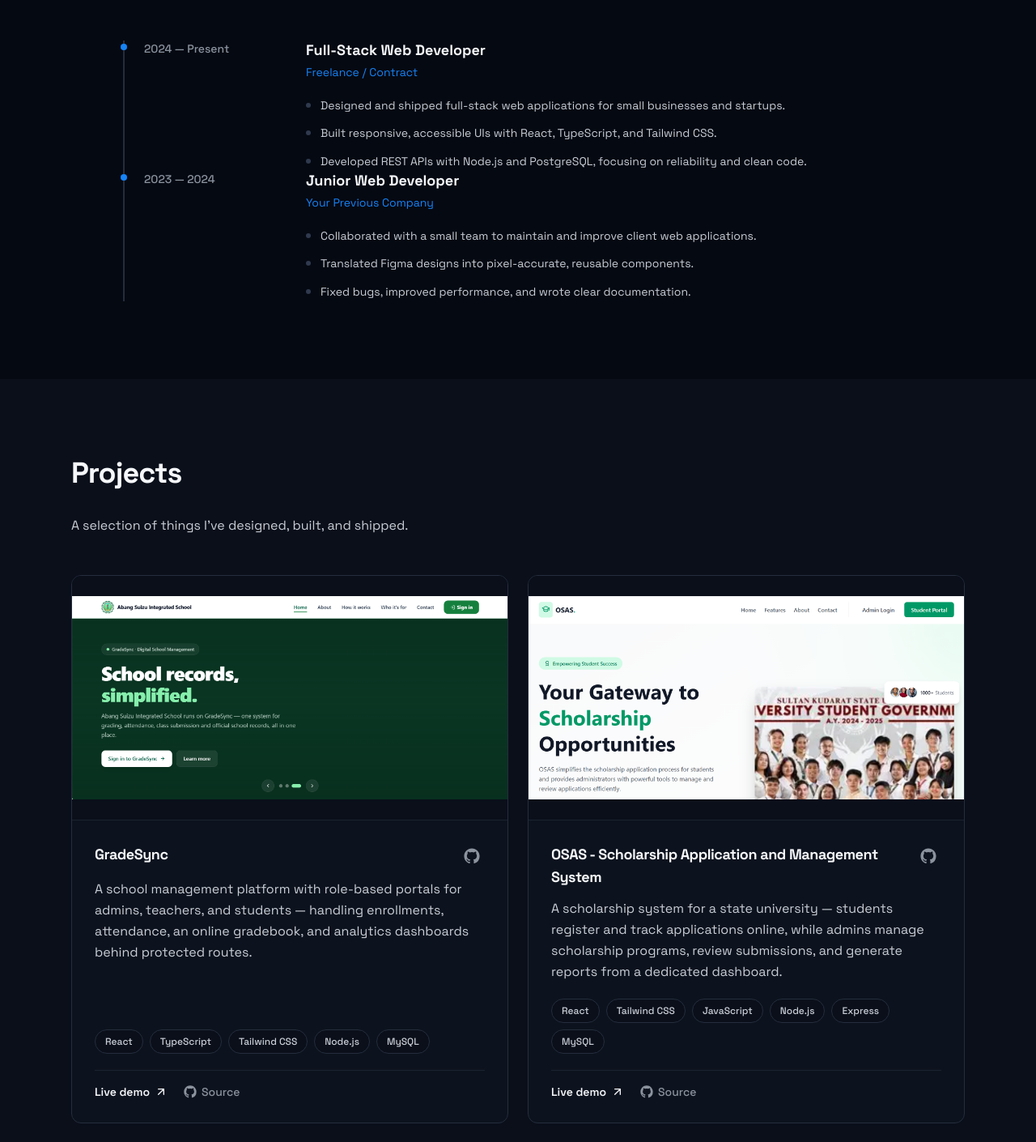
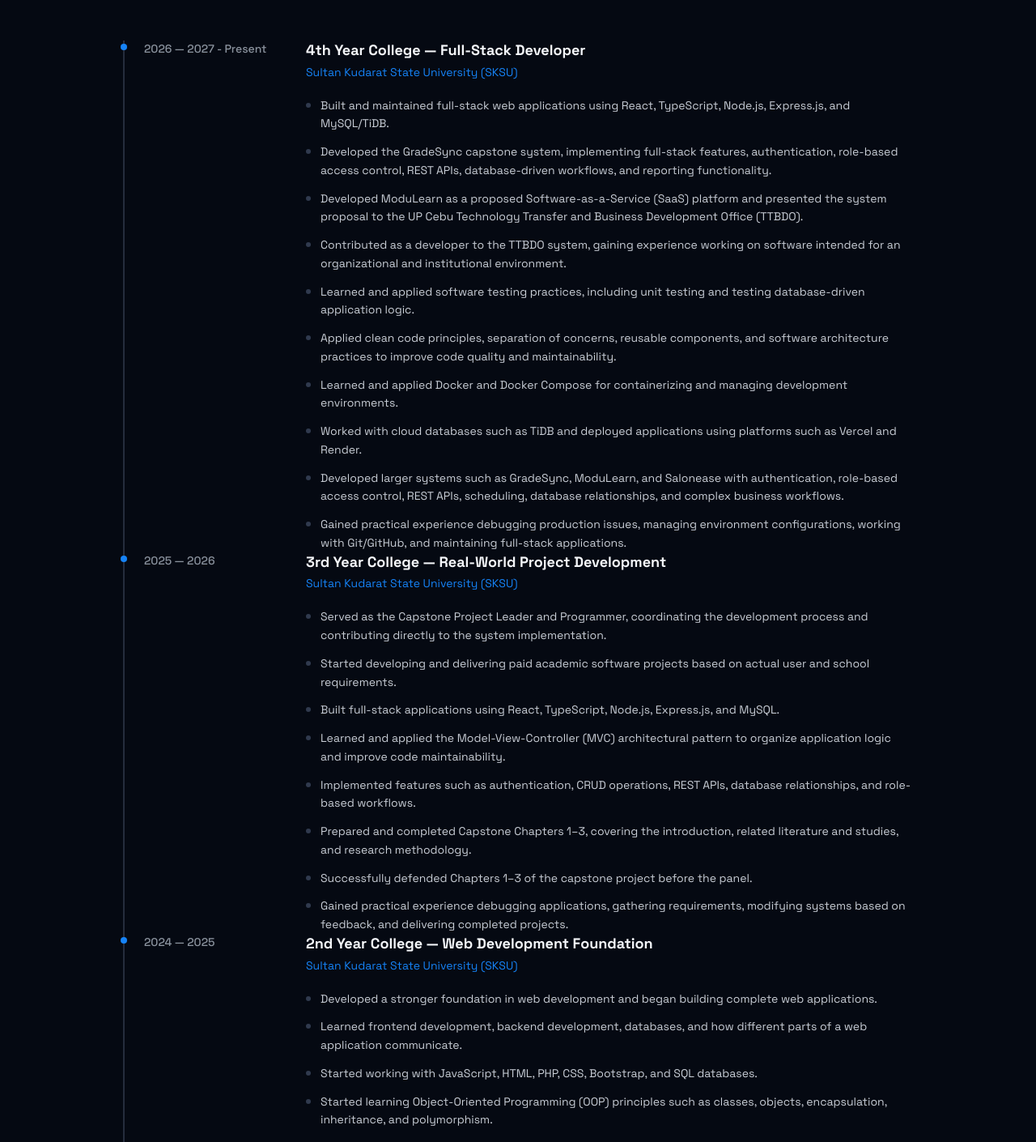
Before and after one commit to erwinLayson/portfolio.v2, a React (Vite) app: page / in a window 1280 px wide. Shown: the part 2387-3797 px from the top of the page at 81% size. Built offline with nearby package versions, Linux system fonts and the light colour scheme.

Commit message:
upadate the ecperience section

```diff
--- a/src/constants/experience.ts
+++ b/src/constants/experience.ts
@@ -3,24 +3,55 @@
 // ============================================================
 
 export const experience = [
-  {
-    role: "Full-Stack Web Developer",
-    company: "Freelance / Contract",
-    period: "2024 — Present",
-    points: [
-      "Designed and shipped full-stack web applications for small businesses and startups.",
-      "Built responsive, accessible UIs with React, TypeScript, and Tailwind CSS.",
-      "Developed REST APIs with Node.js and PostgreSQL, focusing on reliability and clean code.",
-    ],
-  },
-  {
-    role: "Junior Web Developer",
-    company: "Your Previous Company", // TODO: replace with real company
-    period: "2023 — 2024",
-    points: [
-      "Collaborated with a small team to maintain and improve client web applications.",
-      "Translated Figma designs into pixel-accurate, reusable components.",
-      "Fixed bugs, improved performance, and wrote clear documentation.",
-    ],
-  },
+          {
+          role: "4th Year College — Full-Stack Developer",
+          company: "Sultan Kudarat State University (SKSU)",
+          period: "2026 — 2027 - Present",
+          points: [
+            "Built and maintained full-stack web applications using React, TypeScript, Node.js, Express.js, and MySQL/TiDB.",
+            "Developed the GradeSync capstone system, implementing full-stack features, authentication, role-based access control, REST APIs, database-driven workflows, and reporting functionality.",
+            "Developed ModuLearn as a proposed Software-as-a-Service (SaaS) platform and presented the system proposal to the UP Cebu Technology Transfer and Business Development Office (TTBDO).",
+            "Contributed as a developer to the TTBDO system, gaining experience working on software intended for an organizational and institutional environment.",
+            "Learned and applied software testing practices, including unit testing and testing database-driven application logic.",
+            "Applied clean code principles, separation of concerns, reusable components, and software architecture practices to improve code quality and maintainability.",
+            "Learned and applied Docker and Docker Compose for containerizing and managing development environments.",
+            "Worked with cloud databases such as TiDB and deployed applications using platforms such as Vercel and Render.",
+            "Developed larger systems such as GradeSync, ModuLearn, and Salonease with authentication, role-based access control, REST APIs, scheduling, database relationships, and complex business workflows.",
+            "Gained practical experience debugging production issues, managing environment configurations, working with Git/GitHub, and maintaining full-stack applications."
+          ]
+        }, {
+          role: "3rd Year College — Real-World Project Development",
+          company: "Sultan Kudarat State University (SKSU)",
+          period: "2025 — 2026",
+          points: [
+            "Served as the Capstone Project Leader and Programmer, coordinating the development process and contributing directly to the system implementation.",
+            "Started developing and delivering paid academic software projects based on actual user and school requirements.",
+            "Built full-stack applications using React, TypeScript, Node.js, Express.js, and MySQL.",
+            "Learned and applied the Model-View-Controller (MVC) architectural pattern to organize application logic and improve code maintainability.",
+            "Implemented features such as authentication, CRUD operations, REST APIs, database relationships, and role-based workflows.",
+            "Prepared and completed Capstone Chapters 1–3, covering the introduction, related literature and studies, and research methodology.",
+            "Successfully defended Chapters 1–3 of the capstone project before the panel.",
+            "Gained practical experience debugging applications, gathering requirements, modifying systems based on feedback, and delivering completed projects."
+          ]
+        },{
+        role: "2nd Year College — Web Development Foundation",
+        company: "Sultan Kudarat State University (SKSU)",
+        period: "2024 — 2025",
+        points: [
+          "Developed a stronger foundation in web development and began building complete web applications.",
+          "Learned frontend development, backend development, databases, and how different parts of a web application communicate.",
+          "Started working with JavaScript, HTML, PHP, CSS, Bootstrap, and SQL databases.",
+          "Started learning Object-Oriented Programming (OOP) principles such as classes, objects, encapsulation, inheritance, and polymorphism.",
+          "Improved problem-solving and debugging skills through hands-on programming projects."
+        ]
+      },{
+        role: "1st Year College — Programming Foundation",
+        company: "Sultan Kudarat State University (SKSU)",
+        period: "2023 — 2024",
+        points: [
+          "Built foundational programming knowledge through college programming and information technology coursework.",
+          "Learned fundamental programming concepts such as variables, functions, conditions, loops, data structures, and problem solving using C and C++.",
+          "Developed simple programs using conditional statements and loops to solve basic programming problems."
+        ],
+      }
 ];
```
